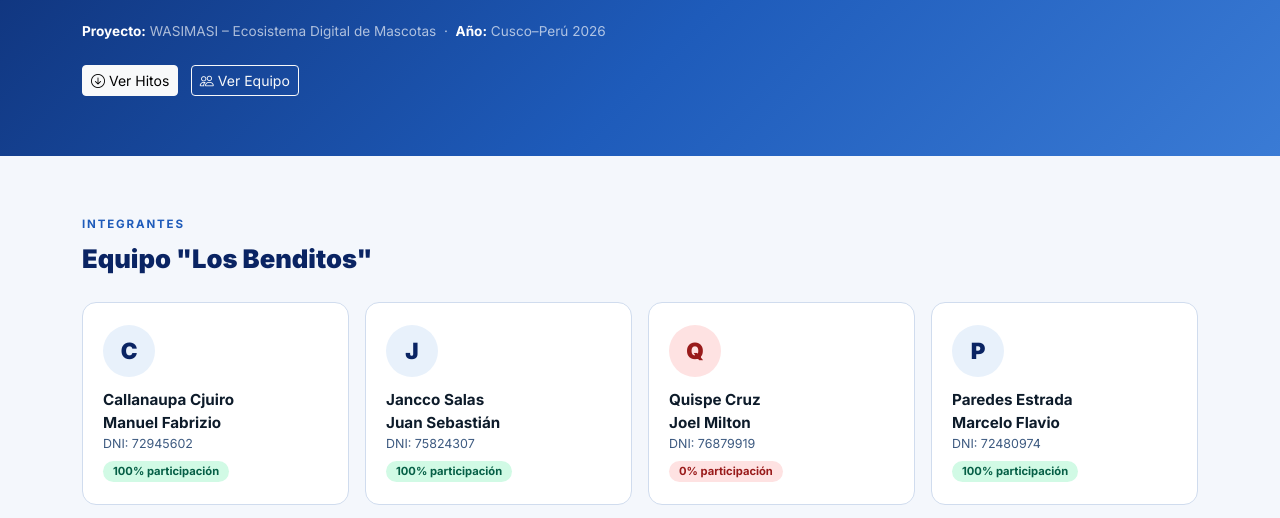
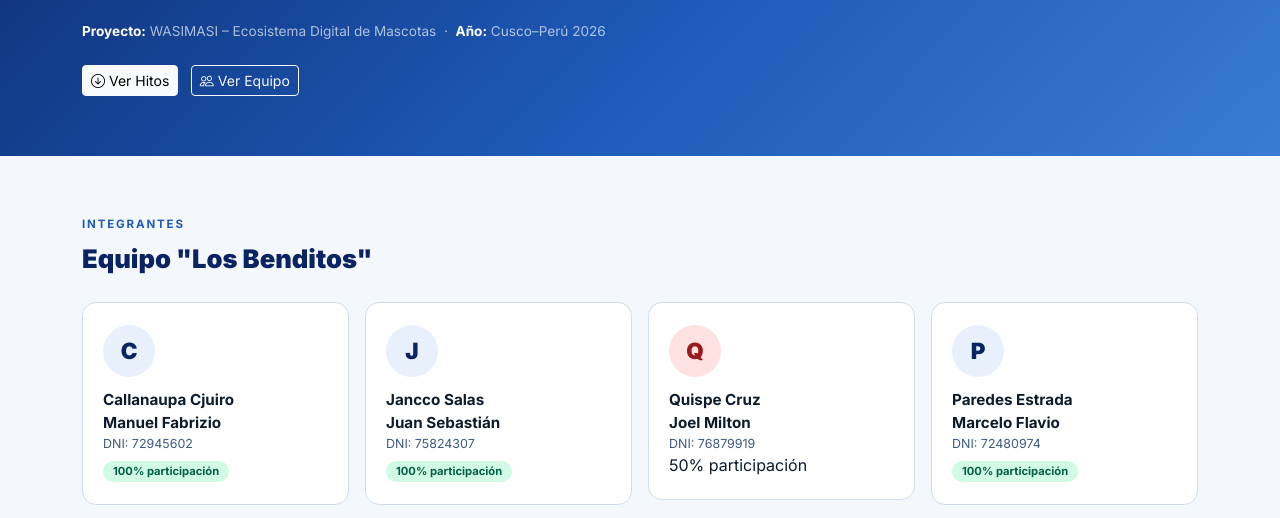
Before and after one commit to Marcelo-Paredes-GOAT/INFOGRAFIABENDITOS, a plain HTML site: page index.html in a window 1280 px wide. Shown: the part 428-946 px from the top of the page. Drawn offline with nearby package versions, Linux system fonts and the light colour scheme.

Commit message:
Update team badge participation percentage

```diff
--- a/index.html
+++ b/index.html
@@ -530,7 +530,7 @@
           <div class="team-avatar" style="background:#fee2e2; color:#991b1b;">Q</div>
           <div class="team-name">Quispe Cruz<br>Joel Milton</div>
           <div class="team-dni">DNI: 76879919</div>
-          <span class="team-badge-0">0% participación</span>
+          <span class="team-badge-50">50% participación</span>
         </div>
       </div>
 
```
